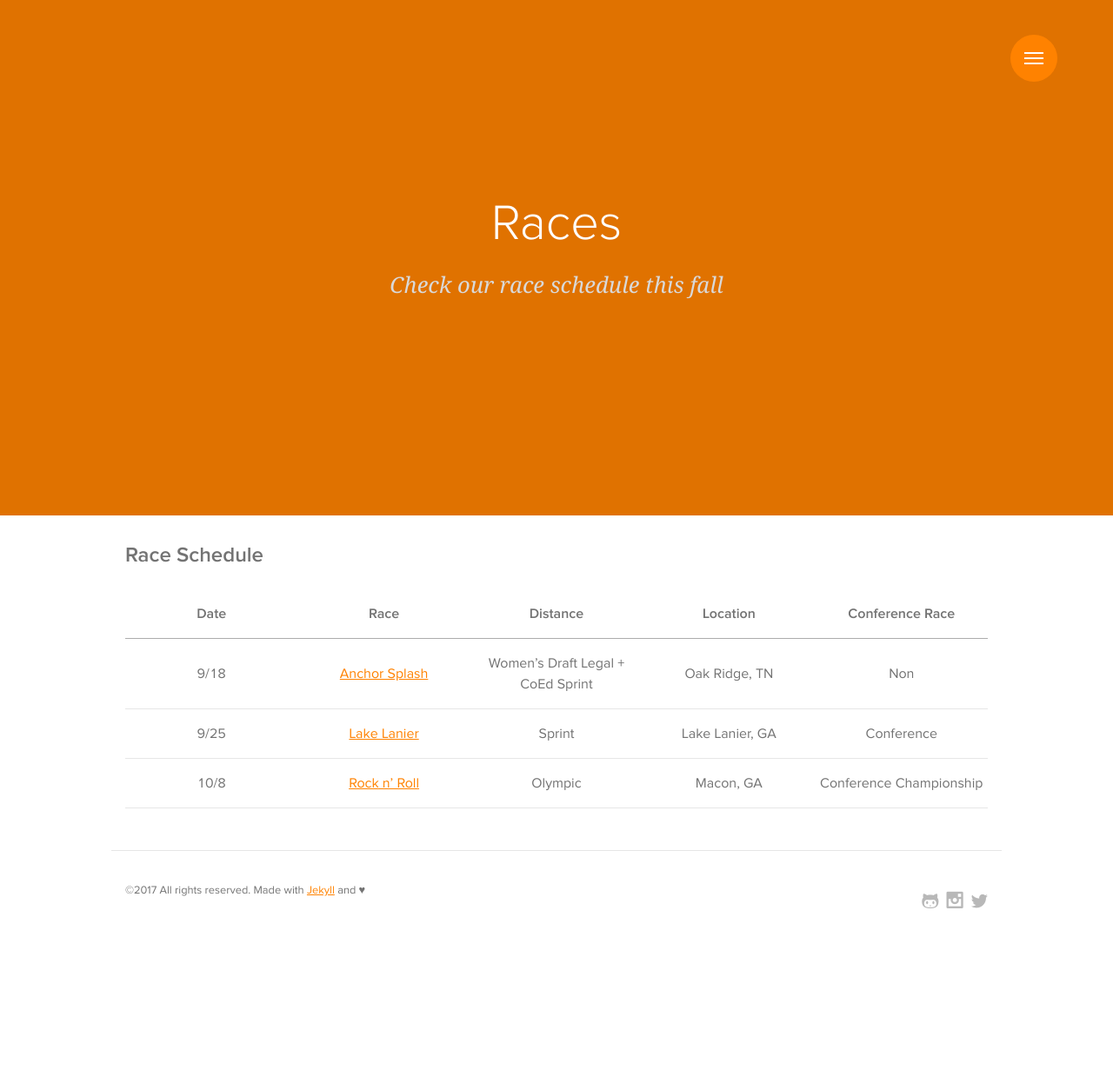
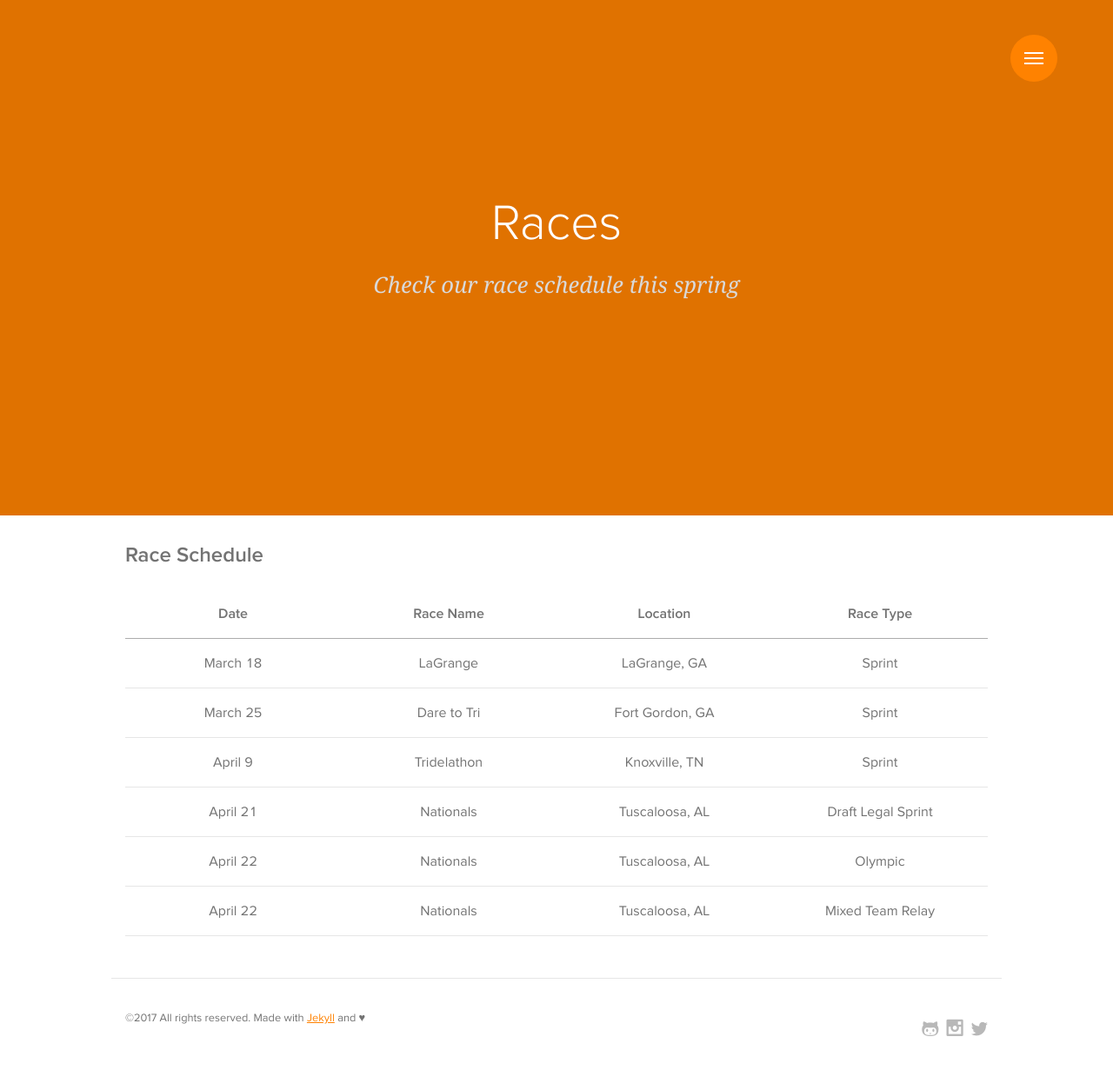
Before and after one commit to trivols/trivols.github.io, a Jekyll site: the page built from races.md, in a window 1280 px wide. Shown: the top 1231 px of the page at 87% size. Built offline with Jekyll 4.4.1, drawn with Linux system fonts in a browser that asks for light colours; some web fonts are replaced.

Commit message:
Update for Spring + Theme-Color

```diff
--- a/_includes/head.html
+++ b/_includes/head.html
@@ -1,5 +1,6 @@
 <head>
   <meta charset="utf-8">
+  <meta name="theme-color" content="#ff8200">
   <meta http-equiv="X-UA-Compatible" content="IE=edge">
   <meta name="viewport" content="width=device-width, initial-scale=1">
 
--- a/index.html
+++ b/index.html
@@ -13,7 +13,7 @@ body_class: home-intro
 
     <nav class="intro-actions">
       <a href="/about/" class="button button-ghost" role="button">Learn More</a>
-      <a href="/races/" class="button button-ghost" role="button">Check our Fall Races</a>
+      <a href="/races/" class="button button-ghost" role="button">Check our Spring Races</a>
     </nav>
 
   </div>
--- a/races.md
+++ b/races.md
@@ -1,7 +1,7 @@
 ---
 layout: page
 title: Races
-subtitle: Check our race schedule this fall
+subtitle: Check our race schedule this spring
 permalink: /races/
 custom_js:
  - format-google-calendar.min
@@ -9,8 +9,11 @@ custom_js:
 ---
 ## Race Schedule
 
-| Date |      Race     |        Distance       |     Location    |     Conference Race     |
-|:----:|:-------------:|:---------------------:|:---------------:|:-----------------------:|
-| 9/18 | [Anchor Splash](https://runsignup.com/Race/TN/Knoxville/AnchorSplash) | Women's Draft Legal + CoEd Sprint |  Oak Ridge, TN  |           Non           |
-| 9/25 |  [Lake Lanier](http://gamultisports.com/lakelanierislandstriathlon/)  |         Sprint        | Lake Lanier, GA |        Conference       |
-| 10/8 |  [Rock n' Roll](http://gamultisports.com/rocknrollmanraceseries/olympic/) |        Olympic        |    Macon, GA    | Conference Championship |
+|   Date   |  Race Name  |     Location    |      Race Type     |
+|:--------:|:-----------:|:---------------:|:------------------:|
+| March 18 |   LaGrange  |   LaGrange, GA  |       Sprint       |
+| March 25 | Dare to Tri | Fort Gordon, GA |       Sprint       |
+|  April 9 | Tridelathon |  Knoxville, TN  |       Sprint       |
+| April 21 |  Nationals  |  Tuscaloosa, AL | Draft Legal Sprint |
+| April 22 |  Nationals  |  Tuscaloosa, AL |       Olympic      |
+| April 22 |  Nationals  |  Tuscaloosa, AL |  Mixed Team Relay  |
```
Also changed, not shown: schedule.md (+3 -3 lines).
